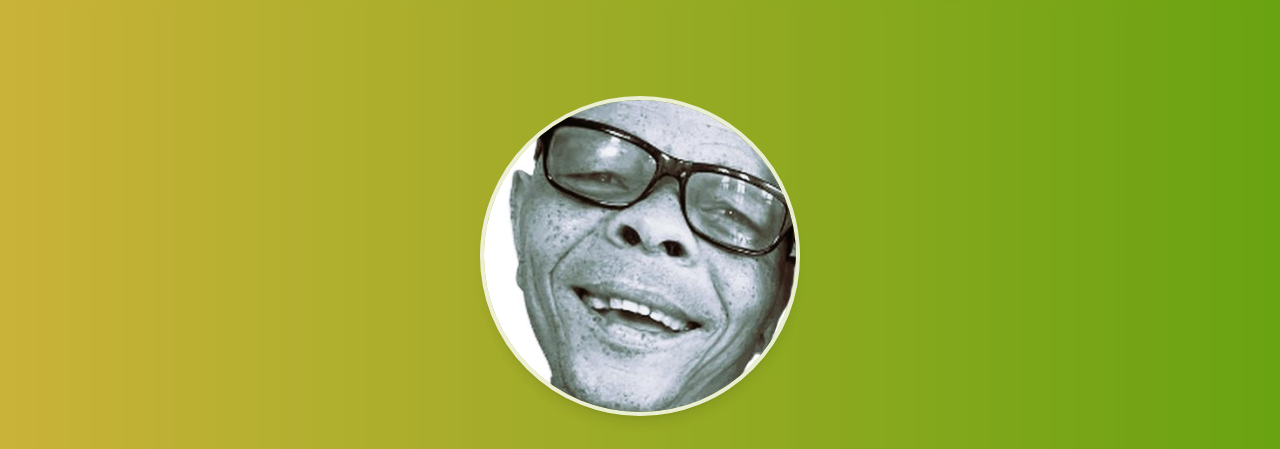
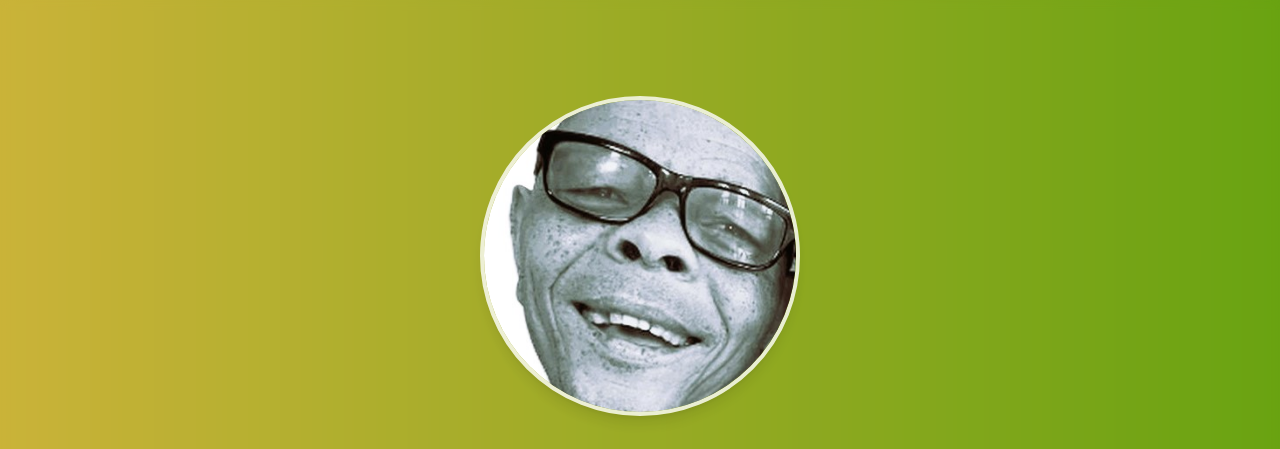
Before and after one commit to aibecprod/blan-deronette-page, a plain HTML site: page index.html in a window 1280 px wide. Shown: the top 449 px of the page. Drawn offline with nearby package versions, Linux system fonts and the light colour scheme.

Commit message:
Update index.html

```diff
--- a/index.html
+++ b/index.html
@@ -43,7 +43,7 @@
           /* X-position Y-position. 50% is horizontal center. */
           /* A smaller Y value shifts the image's focal point UP, showing more of the top. */
           /* Try values between 25% and 40% for the Y value to bring the face down. */
-          object-position: 50% 35%;
+          object-position: 50% 25%;
         }
 
 
```
